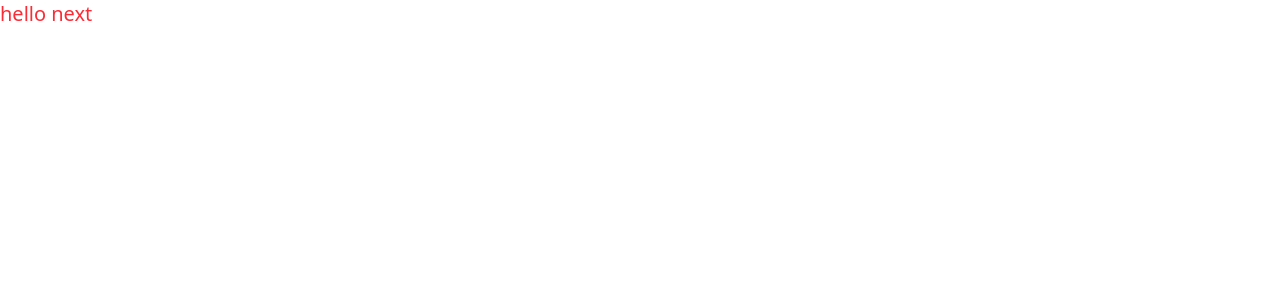
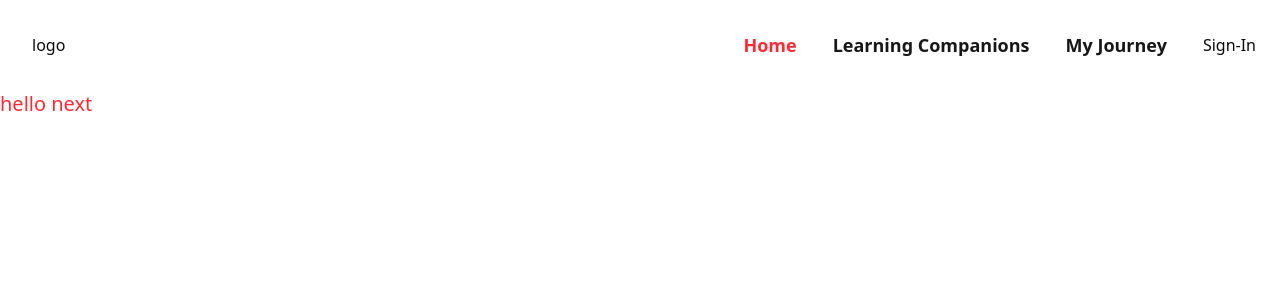
Before and after one commit to Mohammed-Karim226/LMS_APP, a Next.js app: page / in a window 1280 px wide. Shown: the top 300 px of the page. Built offline with nearby package versions, Linux system fonts and the light colour scheme.

Commit message:
- Create the navigation bar and add it to the layout

```diff
--- a/app/layout.tsx
+++ b/app/layout.tsx
@@ -2,6 +2,7 @@ import type { Metadata } from "next";
 import { Geist, Geist_Mono } from "next/font/google";
 import "./globals.css";
 import AppProvider from "@/providers/AppProvider";
+import Navbar from "@/components/layouts/navbar/Navbar";
 
 const geistSans = Geist({
   variable: "--font-geist-sans",
@@ -28,7 +29,10 @@ export default function RootLayout({
       <body
         className={`${geistSans.variable} ${geistMono.variable} antialiased`}
       >
-        <AppProvider>{children}</AppProvider>
+        <AppProvider>
+          <Navbar />
+          {children}
+        </AppProvider>
       </body>
     </html>
   );
--- /dev/null
+++ b/components/layouts/navbar/Navbar.tsx
@@ -0,0 +1,51 @@
+"use client";
+import Link from "next/link";
+import { usePathname } from "next/navigation";
+// import Image from "next/image";
+
+const Navbar = () => {
+  const pathName = usePathname();
+
+  const navItems = [
+    { name: "Home", href: "/" },
+    { name: "Learning Companions", href: "/companions" },
+    { name: "My Journey", href: "/my-journey" },
+  ];
+
+  return (
+    <nav className="flex justify-between items-center bg-white h-[90px] mx-auto px-6 py-2 max-sm:px-3">
+      <Link href={"/"}>
+        <div className="flex justify-center items-center p-2 overflow-hidden">
+          {/* <Image
+            src={"/images/logo.svg"}
+            alt="logo"
+            width={60}
+            height={60}
+            className="rounded-full max-sm:size-[40px] cursor-pointer"
+          /> */}
+          <p>logo</p>
+        </div>
+      </Link>
+      <div className="flex justify-center items-center gap-9">
+        <div className="flex justify-center items-center gap-9">
+          {navItems.map((item, idx) => (
+            <Link
+              key={idx}
+              href={item.href}
+              className={`text-[18px] font-semibold  ${
+                pathName === item.href
+                  ? "text-red-500"
+                  : "text-neutral-900 hover:text-red-500"
+              } transition-all duration-150 max-sm:text-xs`}
+            >
+              {item.name}
+            </Link>
+          ))}
+        </div>
+        <Link href={"/"}>Sign-In</Link>
+      </div>
+    </nav>
+  );
+};
+
+export default Navbar;
```
Also changed, not shown: public/images/logo.svg.
